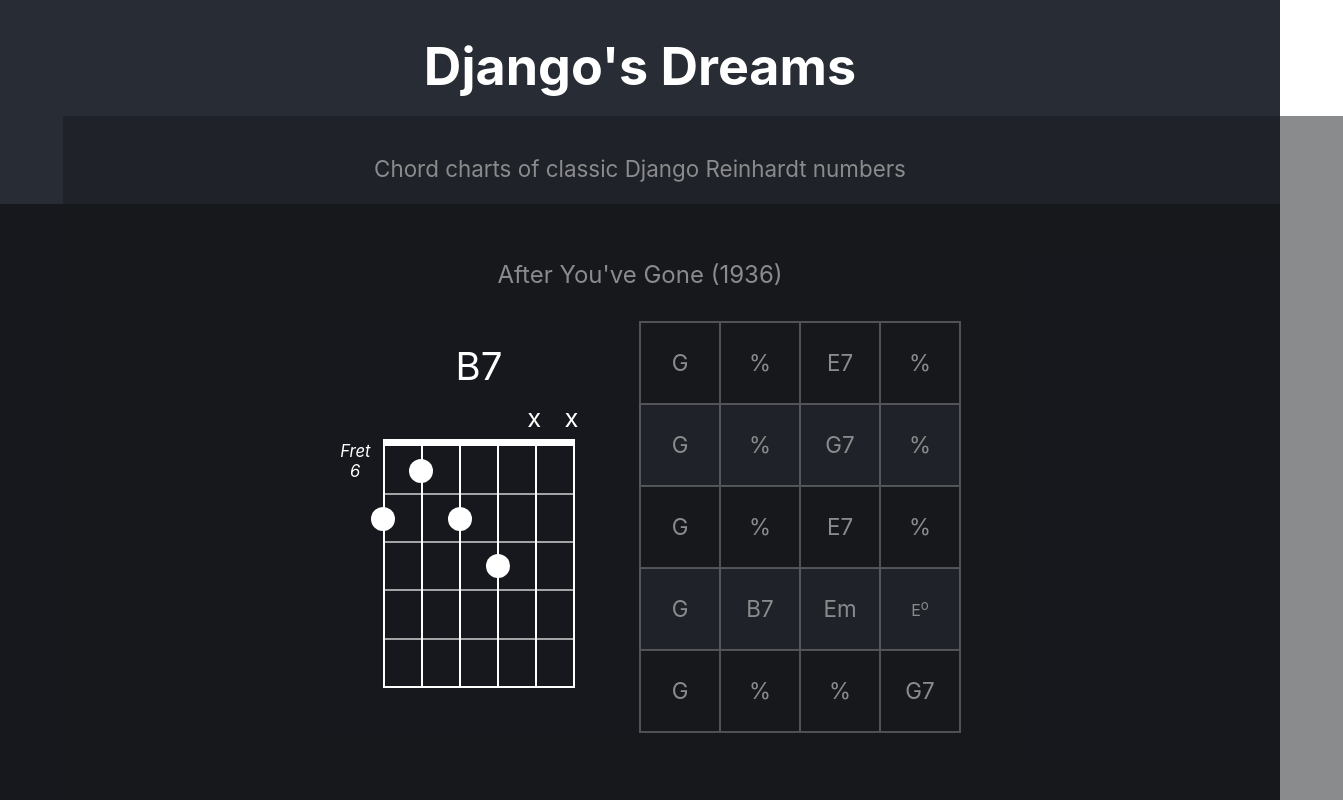
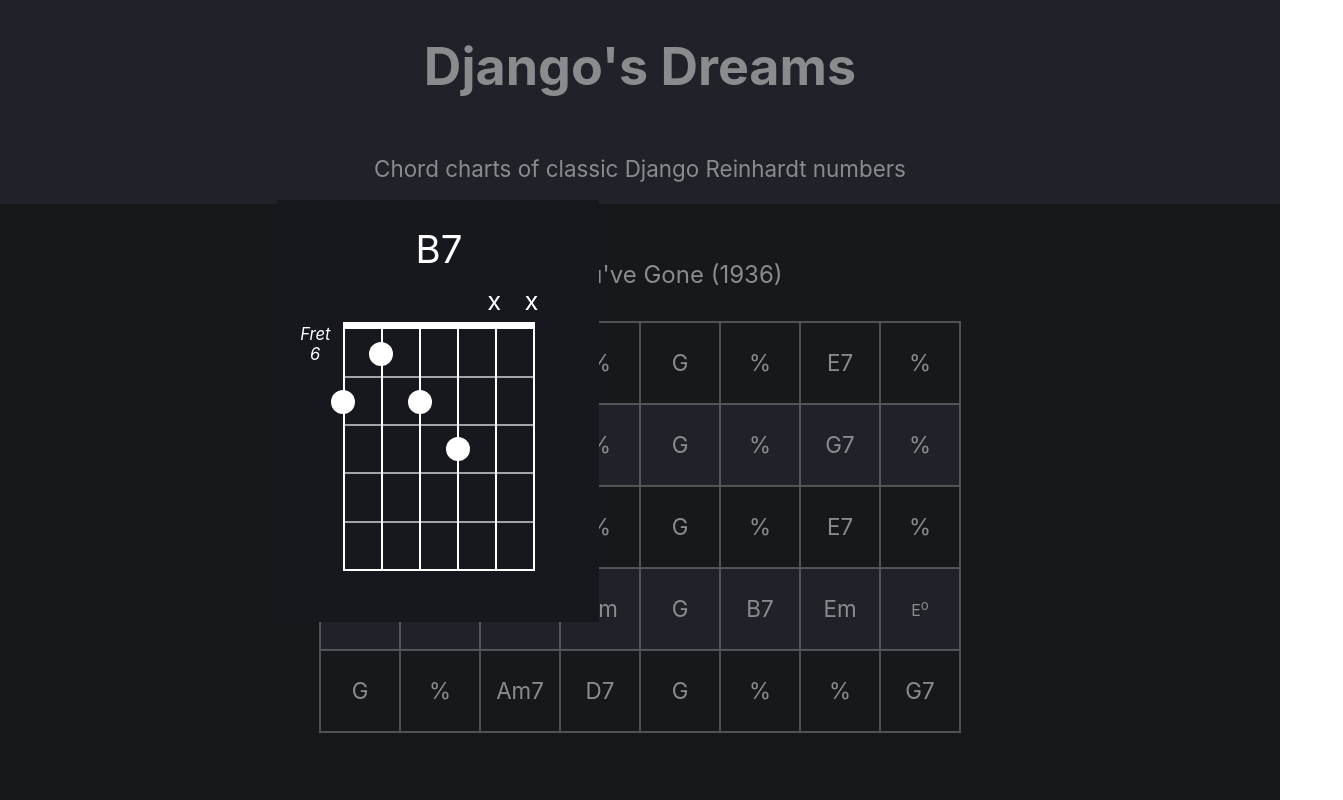
Before and after one commit to samlmcewan/djangos-dreams, a React (Create React App) app: page / in a window 1280 px wide. Both pictures are taken after a click on the element "B7". Shown: the top 800 px of the page, 1343 px wide, since content can reach past the window. Built offline with nearby package versions, Linux system fonts and the light colour scheme.

Commit message:
Make invisible div fill screen

```diff
--- a/src/components/chord-chart-container/chord-chart-container.component.jsx
+++ b/src/components/chord-chart-container/chord-chart-container.component.jsx
@@ -5,6 +5,8 @@ const ChordChartContainer = ({songs}) => {
 
 
         const ChordCharts = songs.map(song=> <ChordChart chords={song.chords} title={song.title} year={song.year} key={Math.random()}/>);
+
+
 
     return (
         <div className="chord-charts-containter">
--- a/src/components/chord-chart/chord-chart.component.jsx
+++ b/src/components/chord-chart/chord-chart.component.jsx
@@ -7,6 +7,8 @@ import ChordDiagram from '../chord-diagram/chord-diagram.component';
 import { nanoid } from 'nanoid';
 
 import './chord-chart.styles.scss';
+
+
 
 const ChordChart = ({chords, title, year}) => {
 
@@ -83,23 +85,27 @@ const ChordChart = ({chords, title, year}) => {
         const uniqueChords = chordDiagrams.find(chord => chord);
         console.log(uniqueChords);
 
+        const invisibleDiv = visible && <div className='invisible-div-diagram' onClick={setChordDiagram}></div>;
+
 
         return (
+            <div>
+            {invisibleDiv}
+            <div className="chord-diagram-container-chart" onClick={setChordDiagram}>
+                {uniqueChords}
+            </div>
+            <div className="chord-chart-single">
 
-            <div className="chord-chart-single">
-            {visible && <div className='invisible-div-diagram' onClick={setChordDiagram}></div>}
                 <div className='chord-chart-heading'>{title} ({year})</div>
 
-                    <div className="chord-diagram-container-chart" onClick={setChordDiagram}>
 
-                    {uniqueChords}
-                    </div>
 
                 <div className='chord-chart'>
 
                 {chordBoxes }
                 </div>
 
+            </div>
             </div>
 
         );
--- a/src/components/chord-chart/chord-chart.styles.scss
+++ b/src/components/chord-chart/chord-chart.styles.scss
@@ -1,16 +1,31 @@
+.invisible-div-container {
+	// position: sticky;
+	// min-width: 100vw;
+	// min-height: 100vh;
+	// z-index: 9999999;
+	// display: flex;
+	// justify-content: center;
+	// align-items: center;
+}
+
 .invisible-div-diagram {
-	width: 100vw;
-	height: 100vh;
+	min-width: 100vw;
+	min-height: 100vh;
 	background-color: #16181d80;
-	position: absolute;
+	position: fixed;
+	bottom: 0;
+	right: 0;
 	z-index: 9999999;
-	margin-top: -10vw;
-	margin-left: -20vw;
+	display: flex;
+	justify-content: center;
+	align-items: center;
+	// margin-top: -10vw;
+	// margin-left: -22vw;
 }
 
 @media only screen and (max-width: 680px) {
 	.invisible-div-diagram {
-		margin-left: -2vw;
+		// margin-left: -2vw;
 	}
 }
 
```
